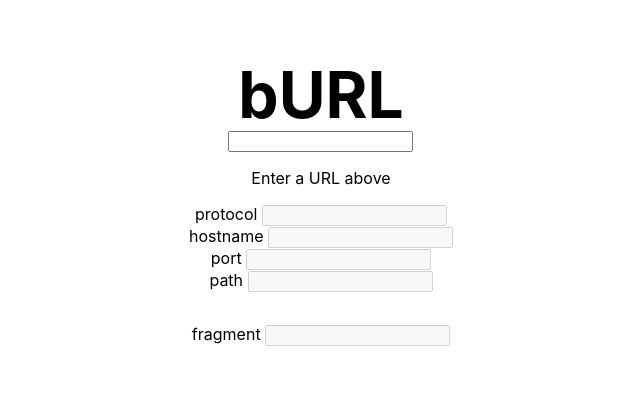
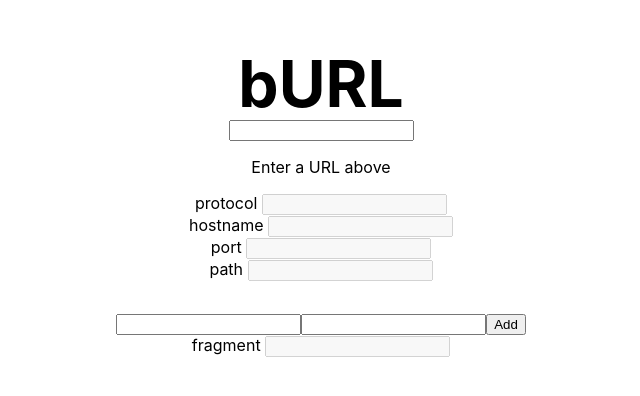
Before and after one commit to mebble/burl, a Next.js app: page / in a window 1280 px wide. Shown: the part 198-594 px from the top of the page, without its empty margins (319-959 px from the left). Built offline with nearby package versions, Linux system fonts and the light colour scheme.

Commit message:
create a query add form

```diff
--- /dev/null
+++ b/src/components/QueryAdd.js
@@ -0,0 +1,9 @@
+export default function QueryAdd() {
+    return (
+        <form class="query-add">
+            <input name="new-query-key" type="text" />
+            <input name="new-query-value" type="text" />
+            <button type="button">Add</button>
+        </form>
+    );
+}
--- a/src/pages/index.js
+++ b/src/pages/index.js
@@ -3,6 +3,7 @@ import Head from 'next/head';
 import styles from '../styles/Home.module.css';
 
 import UrlField from '../components/UrlField';
+import QueryAdd from '../components/QueryAdd';
 import { emptyUrl, getQueryParams, parseUrl } from '../url';
 import { prompt } from '../constants';
 import { urlReducer, action } from '../reducers';
@@ -45,6 +46,7 @@ export default function Home() {
                         </li>
                     ))
                 }</ul>
+                <QueryAdd />
                 <UrlField name="fragment" value={url.fragment} onChange={e => send(action('FRAGMENT', e.target.value))} disabled={disableFields} />
             </main>
         </div>
```
Also changed, not shown: 1 other file (tests, documents, lock files or other folders).
